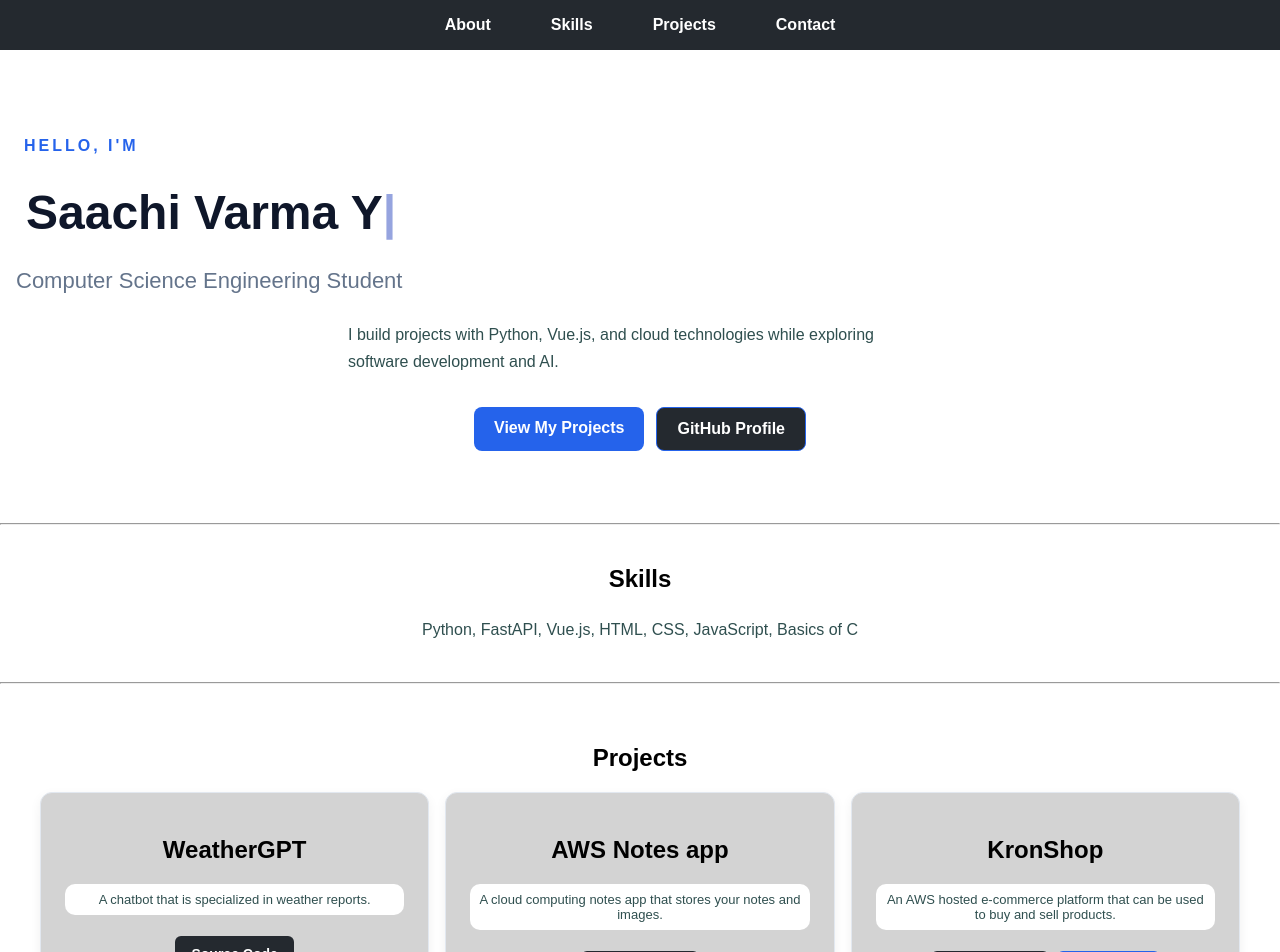
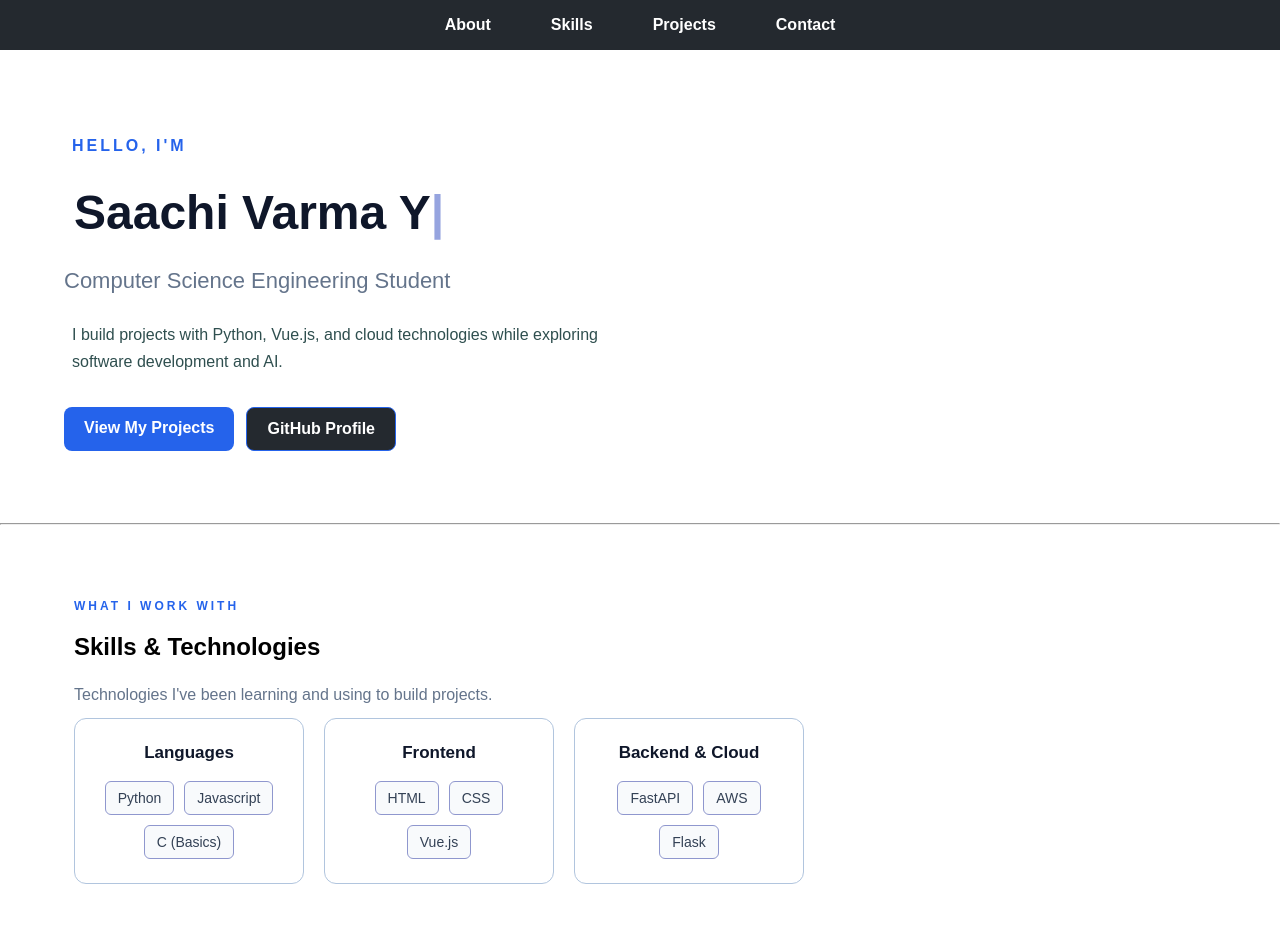
Before and after one commit to Kronos1359/Portfolio-Saachi, a Vue app in the folder frontend/: page / in a window 1280 px wide. Shown: the top 952 px of the page. Built offline with nearby package versions, Linux system fonts and the light colour scheme.

Commit message:
better ux and ui for hero and skill sections

```diff
--- a/frontend/src/App.vue
+++ b/frontend/src/App.vue
@@ -35,7 +35,7 @@
       if (index >= name.length) {
         clearInterval(timer)
       }
-    }, 100)
+    }, 110)
   })
 
   const form = ref({
@@ -100,6 +100,7 @@
     </nav>
 
     <section id="about" class="about hero">
+      <div class="hero-content">
         <p class="hero-greeting">HELLO, I'M</p>
         <h1>
           {{ displayedName }}<span class="typing-cursor">|</span>
@@ -121,13 +122,50 @@
             GitHub Profile
           </a>
         </div>
+      </div>
+
+      <div class="hero-animation">
+
+      </div>
     </section>
 
     <hr>
 
     <section id="skills" class="skills">
-      <h2>Skills</h2>
-      <p> Python, FastAPI, Vue.js, HTML, CSS, JavaScript, Basics of C</p>
+      <div class="skill-heading">
+        <p class="skills-eyebrow">WHAT I WORK WITH</p>
+        <h2>Skills & Technologies</h2>
+        <p class="skills-description">
+          Technologies I've been learning and using to build projects.
+        </p>
+      </div>
+
+      <div class="skills-grid">
+        <div class="skill-category">
+          <h3>Languages</h3>
+          <div class="skill-list">
+            <span class="skill-item">Python</span>
+            <span class="skill-item">Javascript</span>
+            <span class="skill-item">C (Basics)</span>
+          </div>
+        </div>
+        <div class="skill-category">
+          <h3>Frontend</h3>
+          <div class="skill-list">
+            <span class="skill-item">HTML</span>
+            <span class="skill-item">CSS</span>
+            <span class="skill-item">Vue.js</span>
+          </div>
+        </div>
+        <div class="skill-category">
+          <h3>Backend & Cloud</h3>
+          <div class="skill-list">
+            <span class="skill-item">FastAPI</span>
+            <span class="skill-item">AWS</span>
+            <span class="skill-item">Flask</span>
+          </div>
+        </div>
+      </div>
     </section>
 
     <hr>
--- a/frontend/src/style.css
+++ b/frontend/src/style.css
@@ -73,7 +73,7 @@ a:hover {
 }
 
 .hero {
-  padding: 64px 16px;
+  padding: 64px 64px;
   text-align: left;
 }
 
@@ -101,11 +101,12 @@ a:hover {
   background: none;
   max-width: 600px;
   line-height: 1.7;
+  margin-left: 0;
 }
 
 .hero-actions {
   display: flex;
-  justify-content: center;
+  justify-content: flex-start;
   flex-wrap: wrap;
   gap: 12px;
   margin-top: 24px;
@@ -132,7 +133,86 @@ a:hover {
 
 .skills {
   margin: 10px;
-  padding: 10px;
+  padding: 64px;
+  text-align: left;
+}
+
+.skills-heading {
+  margin-bottom: 32px;
+}
+
+.skills-eyebrow {
+  background: none;
+  color: #2563eb;
+  font-size: 12px;
+  font-weight: bold;
+  letter-spacing: 3px;
+  padding: 0;
+  margin: 0 0 10px;
+}
+
+.skills-heading h2 {
+  color: #0f172a;
+  font-size: 32px;
+  margin: 0 0 12px;
+}
+
+.skills-description {
+  background: none;
+  color: #64748b;
+  padding: 0;
+  margin: 0;
+  line-height: 1.7;
+}
+
+.skills-grid {
+  display: grid;
+  grid-template-columns: repeat(3, minmax(0, 230px));
+  gap: 20px;
+}
+
+.skill-category {
+  padding: 24px;
+  margin-top: 10px;
+  border: 1px solid #b1c5de;
+  border-radius: 12px;
+  background-color: #ffffff;
+  transition: transform 0.2s ease, border-color 0.3s ease;
+}
+
+.skill-category:hover {
+  transform: translateY(-3px);
+  border-color: #2563eb;
+}
+
+.skill-category h3 {
+  color: #0f172a;
+  font-size: 17px;
+  text-align: center;
+  margin: 0 0 18px;
+}
+
+.skill-list {
+  display: flex;
+  flex-wrap: wrap;
+  gap: 10px;
+  justify-content: center;
+}
+
+.skill-item {
+  display: inline-block;
+  padding: 8px 12px;
+  border: 1px solid #8f97ce;
+  border-radius: 6px;
+  background-color: #f8fafc;
+  color: #334155;
+  font-size: 14px;
+  transition: transform 0.2s ease, border-color 0.2s ease;
+}
+
+.skill-item:hover {
+  transform: translateY(-2px);
+  border-color: #2563eb;
 }
 
 .projects {
@@ -141,7 +221,7 @@ a:hover {
 }
 
 .project-card {
-  background-color: lightgray;
+  background-color: lightskyblue;
   border: 1px solid #e2e8f0;
   border-radius: 12px;
   padding: 24px;
@@ -241,7 +321,7 @@ a:hover {
   display: flex;
   align-items: center;
   gap: 16px;
-  width: min(400px, clac(100vw - 32px));
+  width: min(400px, calc(100vw - 32px));
   padding: 16px 18px;
   border-radius: 10px;
   background-color: white;
```
Lines whose indentation alone changed are shown as unchanged.
